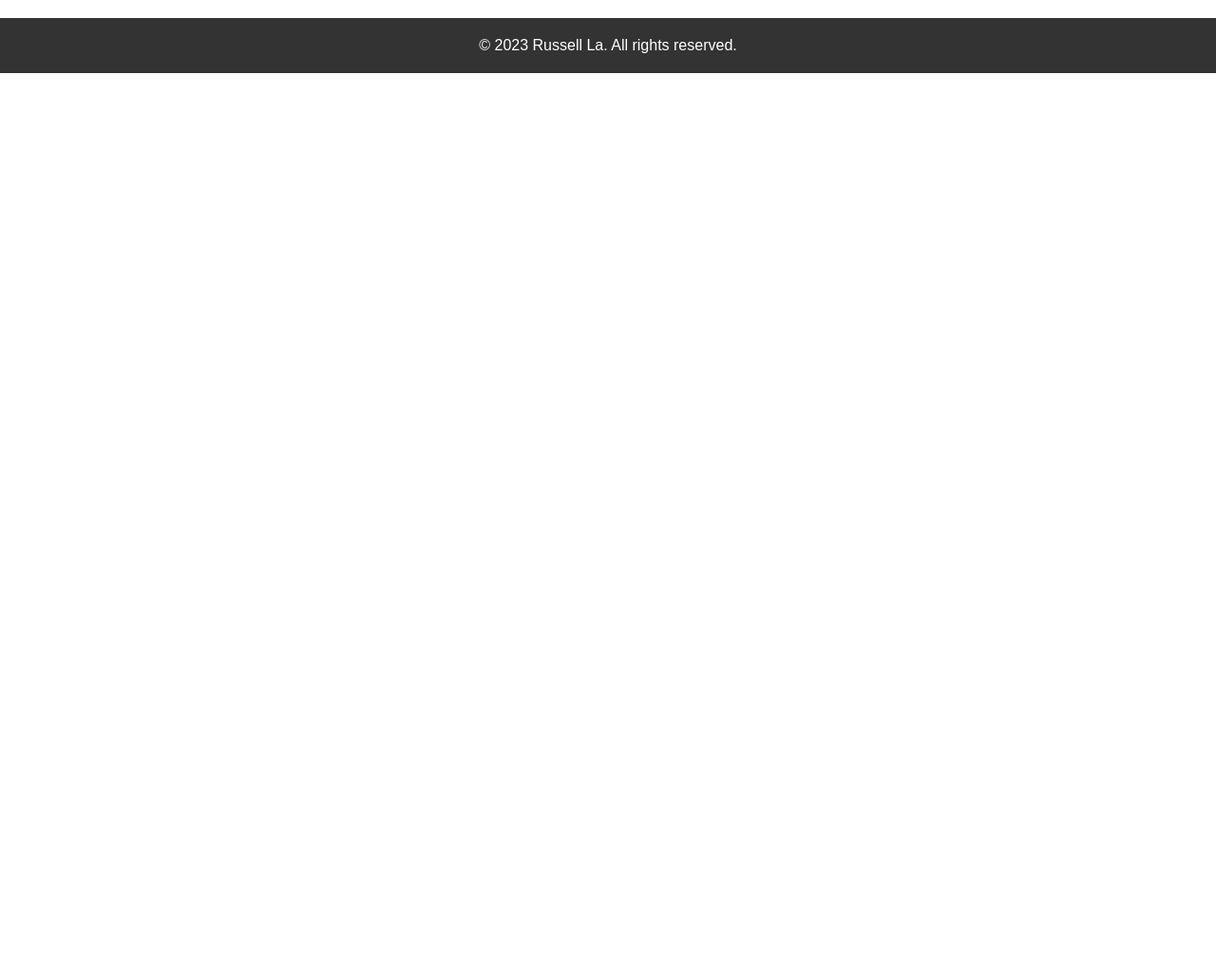
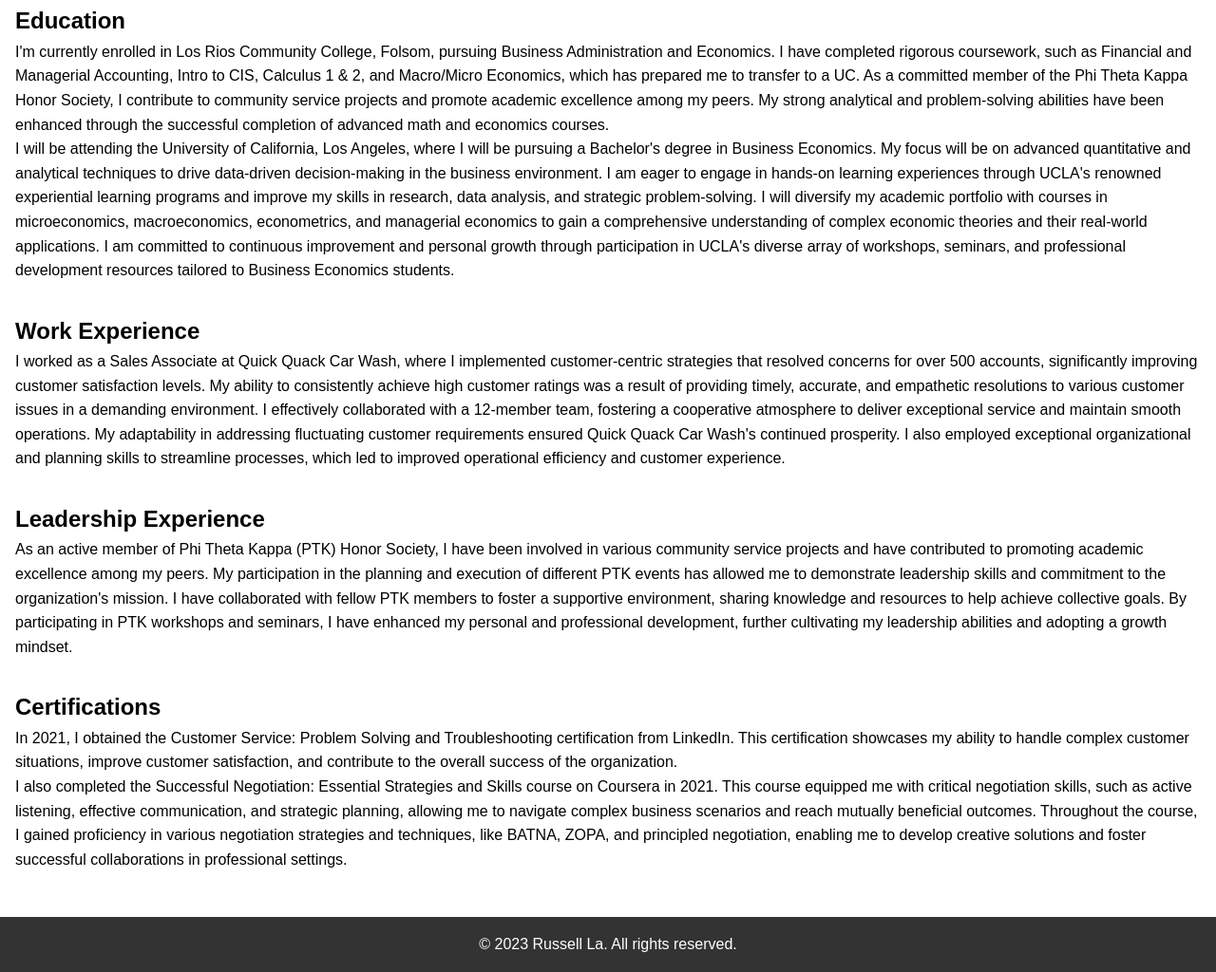
Before and after one commit to rus237sell/rus237sell, a plain HTML site: page index.html in a window 1280 px wide. Shown: the part 251-1275 px from the top of the page at 95% size. Before the commit the page ends 800 px from the top, so only its background shows below. Drawn offline with Linux system fonts and the light colour scheme.

Commit message:
Update index.html

```diff
--- a/index.html
+++ b/index.html
@@ -28,22 +28,39 @@
     </section>
 
     <section id="education">
-      <!-- Add content for education -->
+      <h2>Education</h2>
+      <p>
+        I'm currently enrolled in Los Rios Community College, Folsom, pursuing Business Administration and Economics. I have completed rigorous coursework, such as Financial and Managerial Accounting, Intro to CIS, Calculus 1 & 2, and Macro/Micro Economics, which has prepared me to transfer to a UC. As a committed member of the Phi Theta Kappa Honor Society, I contribute to community service projects and promote academic excellence among my peers. My strong analytical and problem-solving abilities have been enhanced through the successful completion of advanced math and economics courses.
+      </p>
+      <p>
+        I will be attending the University of California, Los Angeles, where I will be pursuing a Bachelor's degree in Business Economics. My focus will be on advanced quantitative and analytical techniques to drive data-driven decision-making in the business environment. I am eager to engage in hands-on learning experiences through UCLA's renowned experiential learning programs and improve my skills in research, data analysis, and strategic problem-solving. I will diversify my academic portfolio with courses in microeconomics, macroeconomics, econometrics, and managerial economics to gain a comprehensive understanding of complex economic theories and their real-world applications. I am committed to continuous improvement and personal growth through participation in UCLA's diverse array of workshops, seminars, and professional development resources tailored to Business Economics students.
+      </p>
     </section>
 
     <section id="work-experience">
-      <!-- Add content for work experience -->
+      <h2>Work Experience</h2>
+      <p>
+        I worked as a Sales Associate at Quick Quack Car Wash, where I implemented customer-centric strategies that resolved concerns for over 500 accounts, significantly improving customer satisfaction levels. My ability to consistently achieve high customer ratings was a result of providing timely, accurate, and empathetic resolutions to various customer issues in a demanding environment. I effectively collaborated with a 12-member team, fostering a cooperative atmosphere to deliver exceptional service and maintain smooth operations. My adaptability in addressing fluctuating customer requirements ensured Quick Quack Car Wash's continued prosperity. I also employed exceptional organizational and planning skills to streamline processes, which led to improved operational efficiency and customer experience.
+      </p>
     </section>
 
     <section id="leadership-experience">
-      <!-- Add content for leadership experience -->
-    </section>
+        <h2>Leadership Experience</h2>
+  <p>
+    As an active member of Phi Theta Kappa (PTK) Honor Society, I have been involved in various community service projects and have contributed to promoting academic excellence among my peers. My participation in the planning and execution of different PTK events has allowed me to demonstrate leadership skills and commitment to the organization's mission. I have collaborated with fellow PTK members to foster a supportive environment, sharing knowledge and resources to help achieve collective goals. By participating in PTK workshops and seminars, I have enhanced my personal and professional development, further cultivating my leadership abilities and adopting a growth mindset.
+  </p>
+</section>
 
-    <section id="certifications">
-      <!-- Add content for certifications -->
-    </section>
-  </main>
-
+<section id="certifications">
+  <h2>Certifications</h2>
+  <p>
+    In 2021, I obtained the Customer Service: Problem Solving and Troubleshooting certification from LinkedIn. This certification showcases my ability to handle complex customer situations, improve customer satisfaction, and contribute to the overall success of the organization.
+  </p>
+  <p>
+    I also completed the Successful Negotiation: Essential Strategies and Skills course on Coursera in 2021. This course equipped me with critical negotiation skills, such as active listening, effective communication, and strategic planning, allowing me to navigate complex business scenarios and reach mutually beneficial outcomes. Throughout the course, I gained proficiency in various negotiation strategies and techniques, like BATNA, ZOPA, and principled negotiation, enabling me to develop creative solutions and foster successful collaborations in professional settings.
+  </p>
+</section>
+ </main>
   <footer>
     <p>&copy; 2023 Russell La. All rights reserved.</p>
   </footer>
```
